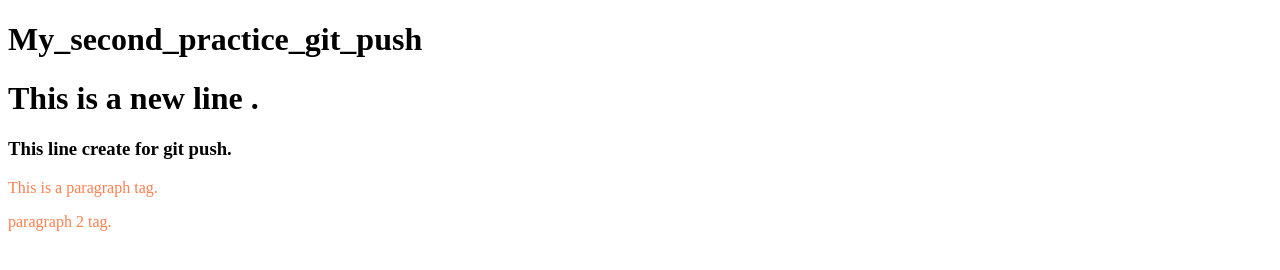
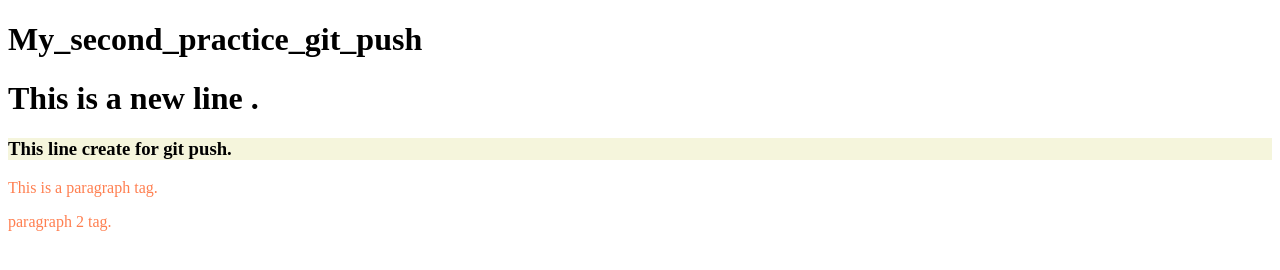
Before and after one commit to wbhhabib/my_second_practice_git_push, a plain HTML site: page index.html in a window 1280 px wide. Drawn offline with Linux system fonts and the light colour scheme.

Commit message:
coler add in h3 tah

```diff
--- a/style.css
+++ b/style.css
@@ -1,3 +1,6 @@
 p{
     color: coral;
 }
+h3{
+    background-color: beige;
+}
```
